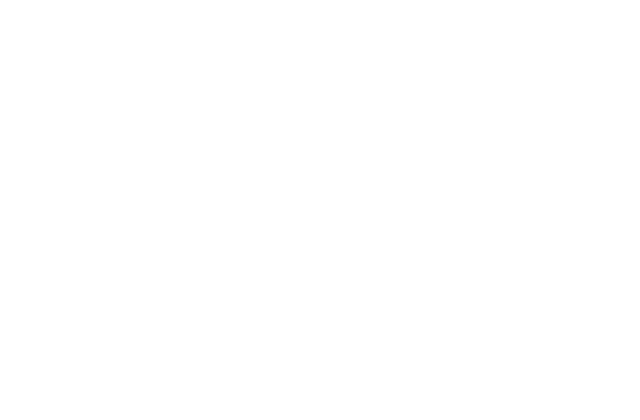
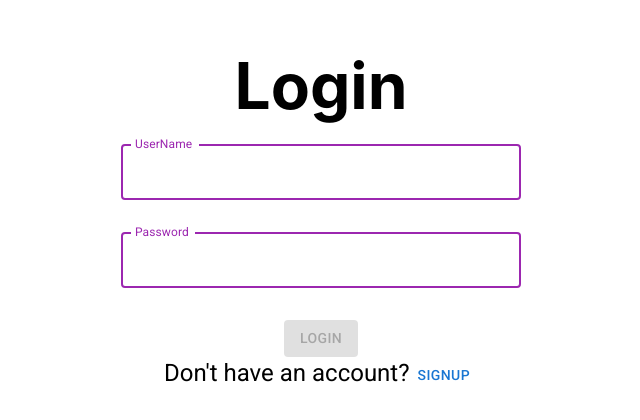
Before and after one commit to deepakoraon19/SocialMedia, a React (Create React App) app: page /Socia/login in a window 1280 px wide. Before the commit this address had no page. Shown: the part 180-600 px from the top of the page, without its empty margins (319-959 px from the left). Built offline with nearby package versions, Linux system fonts and the light colour scheme.

Commit message:
new routes

```diff
--- a/package.json
+++ b/package.json
@@ -2,7 +2,7 @@
   "name": "frontend",
   "version": "0.1.0",
   "private": true,
-  "homepage": "https://deepakoraon19.github.io/SocialMediaFrontend",
+  "homepage": "https://deepakoraon19.github.io/Socia",
   "dependencies": {
     "@emotion/react": "^11.11.4",
     "@emotion/styled": "^11.11.0",
--- a/src/App.js
+++ b/src/App.js
@@ -12,21 +12,17 @@ function App() {
   const [user, setUser] = useState(() => localStorage.getItem("userId"));
 
   useEffect((p) => {
-    setUser(getData());
+    // setUser(getData());
   }, []);
 
   const getData = () => localStorage.getItem("userId");
 
   function Layout() {
     const location = useLocation();
-    console.log(location)
-    console.log(user);
-    // When the user log-in, the user will get a token
     return user !== null && user.length ? (
-      <Outlet /> // if the user has the token, then it can access all the pages in the outlet
+      <Outlet />
     ) : (
-      // Else navigate the user to login page and also pass the state of location from where it was accessing
-      <Navigate to="/SocialMediaFrontend/login" state={{ from: location }} replace />
+      <Navigate to="/Socia/login" state={{ from: location }} replace />
     );
   }
 
@@ -36,20 +32,15 @@ function App() {
         <Sidebar></Sidebar>
       )}
       <Routes>
-        <Route path="/SocialMediaFrontend" element={<Layout />}>
-            {/* <Route path="/SocialMediaFrontend" element={<Navigate to="/home" replace />} /> */}
-            <Route path="profile:id" element={<Profile />} />
-            {/* <Route
-              path="/SocialMediaFrontend"
-              element={<Navigate to="/login" replace />}
-            /> */}
-            <Route path="reset-password" element={<ResetPassword />} />
-            <Route path="edit-profile" element={<EditProfile />} />
-            <Route path="home" element={<Home />} />
-            <Route path="register" element={<Register />} />
-            <Route path="login" element={<Login />} replace />
-            <Route path="signup" element={<SignUp />} />
-          </Route>
+        <Route path="/Socia" element={<Navigate to="/Socia/home" />} />
+        <Route path="/Socia" element={<Layout />}>
+          <Route path="reset-password" element={<ResetPassword />} />
+          <Route path="edit-profile" element={<EditProfile />} />
+          <Route path="home" element={<Home />} />
+          <Route path="register" element={<Register />} />
+        </Route>
+        <Route path="/Socia/login" element={<Login />} />
+        <Route path="/Socia/signup" element={<SignUp />} />
       </Routes>
     </>
   );
--- a/src/pages/Home.jsx
+++ b/src/pages/Home.jsx
@@ -1,15 +1,18 @@
 import React, { useEffect, useState } from 'react'
 import { getUserInfo } from '../services/userServices'
+import { useNavigate } from 'react-router'
 
 const Home = () => {
   const [user, setUser] = useState(null)
-
+  const navigate = useNavigate()
   useEffect(() => {
     getUser()
   }, [])
 
   const getUser = async () => {
-    let user = await getUserInfo(localStorage.getItem("userId"))
+    var userId = localStorage.getItem("userId")
+    if(!userId) navigate("/Socia/login")
+    let user = await getUserInfo(userId)
     setUser(user)
   }
 
--- a/src/pages/Login.jsx
+++ b/src/pages/Login.jsx
@@ -18,12 +18,12 @@ const Login = (props) => {
   const navigate = useNavigate()
 
   const login = async () => {
-    credentianlsValidationChecks()
+    if (!credentianlsValidationChecks()) return
     let res = await checkCredentials({ userName: userName, password: createHash(password) })
-    if (res!==null) {
+    if (res !== null) {
       localStorage.setItem("userId", res._id)
-      navigate("/Home")
-    } else{
+      navigate("/Socia/home")
+    } else {
       console.log(createHash(password))
     }
   }
@@ -33,21 +33,22 @@ const Login = (props) => {
     if (userName === "" && password === "") return
     if ('' === userName) {
       setEmailError('Please enter your username')
-      return
+      return false
     }
 
     if ('' === password) {
       setPasswordError('Please enter a password')
-      return
+      return false
     }
 
     if (password.length < 5) {
       setPasswordError('The password must be 8 characters or longer')
-      return
+      return false
     }
     setEnableLogin(true)
     setPasswordError('')
     setEmailError('')
+    return true;
   }
 
   return (
@@ -92,7 +93,7 @@ const Login = (props) => {
           <Typography variant="h5" component="h5">
             Don't have an account?
           </Typography>
-          <Button onClick={() => { navigate("/signup") }}>SignUp</Button>
+          <Button onClick={() => { navigate("/socia/signup") }}>SignUp</Button>
         </Stack>
       </div>
     </Box>
--- a/src/pages/SignUp.jsx
+++ b/src/pages/SignUp.jsx
@@ -30,7 +30,7 @@ const SignUp = () => {
     const signUp = async () => {
         credentianlsValidationChecks()
         let user = await saveUser({ userName: userName, password: createHash(password), firstName: firstName, lastName: lastName, gender: gender, dob: dob.format() })
-        if (user._id) navigate("/edit-profile")
+        if (user._id) navigate("/Socia/home")
     }
 
     const credentianlsValidationChecks = () => {
```
Also changed, not shown: 1 other file (tests, documents, lock files or other folders).
